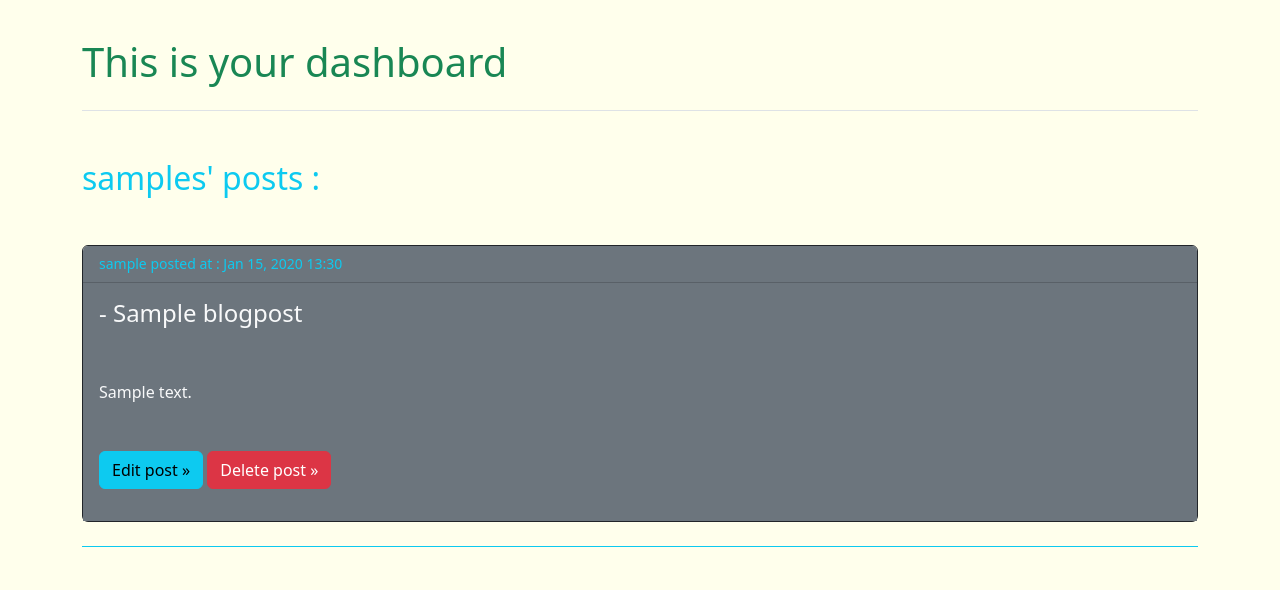
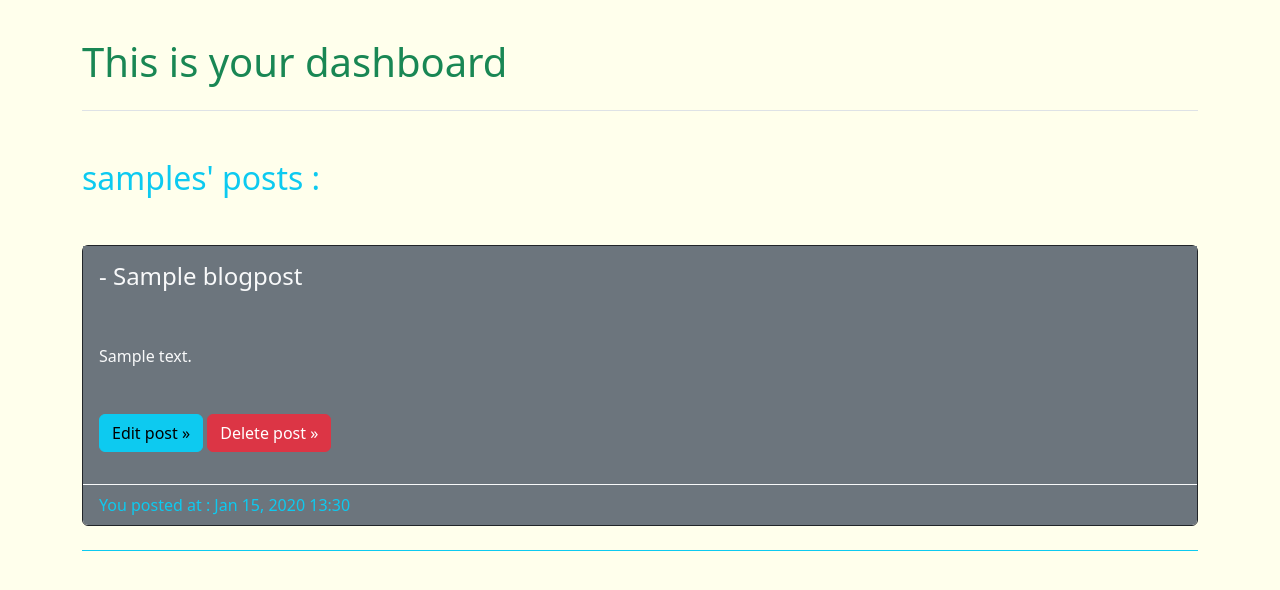
Before and after one commit to Amirkz80/Zimolog, a Django app: page /dashboard/ in a window 1280 px wide. Shown: the part 58-648 px from the top of the page. Run offline with Django 3.2, Linux system fonts and the light colour scheme; a user stored in the database is signed in; tables that the repository leaves empty hold one stand-in row (values such as "Sample post"); some libraries are stand-ins or nearby versions.

Commit message:
changing footer section in post cards and showing short form of posts in cards in index

```diff
--- a/blogs/templates/blogs/dashboard.html
+++ b/blogs/templates/blogs/dashboard.html
@@ -11,6 +11,7 @@
 
 {% block content %}
 
+
   {% if user_posts %}
     <div id="">
       <h2 class="mb-5 text-info">{{ user.username }}s' posts :</h2>
@@ -20,18 +21,14 @@
 
   {% for post in user_posts %}
     <div class="card mb-4 border-dark border-bottom">
-      <h6 class="card-header bg-secondary">
-      <small class="text-info">
-        {{post.owner}} posted at
-        : {{ post.date_added|date:'M d, Y H:i' }}
-      </small>
-      </h6>
+
       <div class="card-body bg-secondary">
         <h4 class="text-light">- {{ post.title }}</h4>
         <br></br>
         <h6 class="text-light mb-5">{{ post.text|linebreaks }}</h6>
+
         <p>
-        <a class="btn btn-info" id=""
+        <a class="btn btn-info mr-4" id=""
          href="{% url 'blogs:edit_post' post.id %}">
           <span id="">Edit post &raquo;</span>
         </a>
@@ -43,7 +40,7 @@
 
         <!-- Modal -->
         <div class="modal fade" id="post-id-{{ post.id }}" tabindex="-1" aria-labelledby="exampleModalLabel" aria-hidden="true">
-        <div class="modal-dialog">
+        <div class="modal-dialog modal-dialog-centered">
         <div class="modal-content">
         <div class="modal-header">
         <h5 class="modal-title" id="exampleModalLabel">Delete post</h5>
@@ -59,11 +56,17 @@
         </div>
         </div>
         </div>
-
-
         </p>
 
       </div>
+
+      <div class="card-footer border-light bg-secondary">
+          <div class="text-info mr-1">
+            You posted at : {{ post.date_added|date:'M d, Y H:i' }}
+          </div>
+        </div>
+      </div>
+
     </div>
     <div class="mb-2 border-info border-bottom"></div>
     <div class="mb-4"></div>
--- a/blogs/views.py
+++ b/blogs/views.py
@@ -8,6 +8,9 @@ from .forms import BlogPostForm
 def index(request):
     """Shows the posts in the main page"""
     posts = BlogPost.objects.order_by('-date_added')
+    for post in posts:
+        if len(post.text) > 140 :
+            post.text = f"{post.text[:140]}..."
     context = {'posts' : posts}
 
     return render(request, 'blogs/index.html', context)
```
Also changed, not shown: blogs/templates/blogs/index.html (+9 -12 lines).
